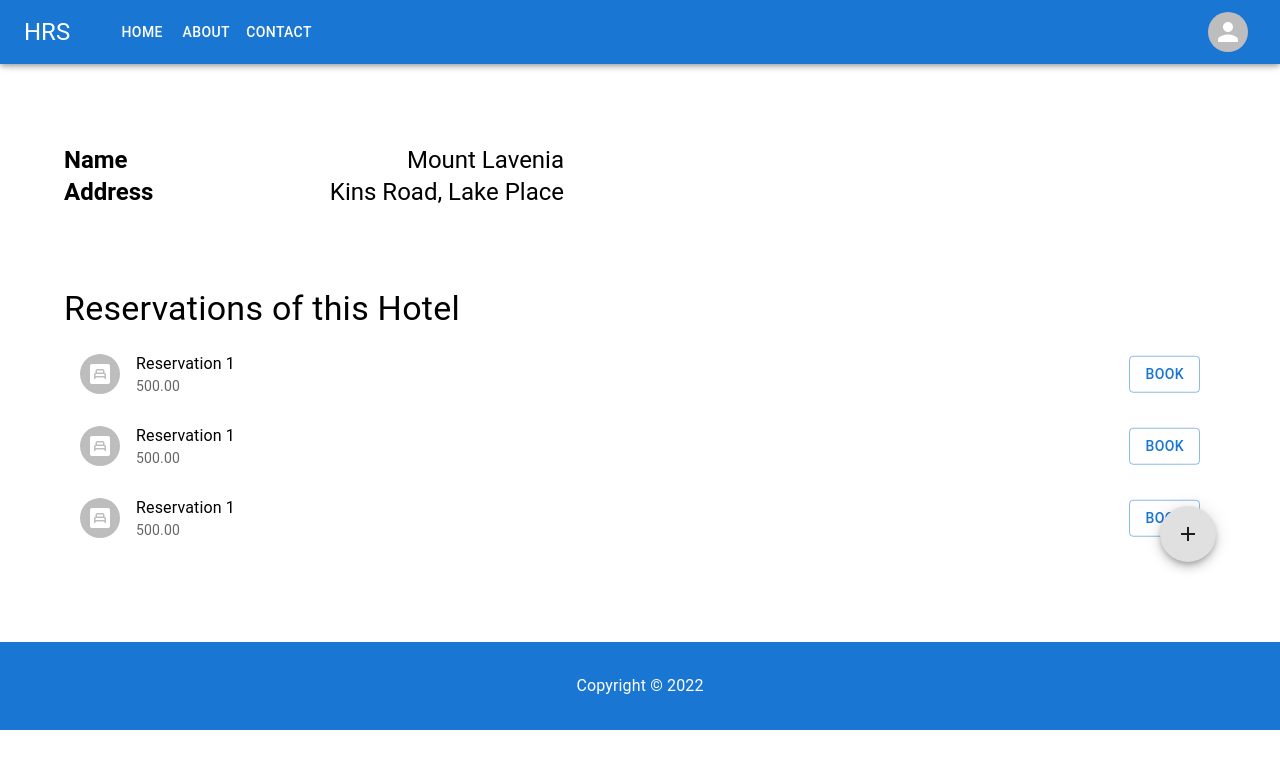
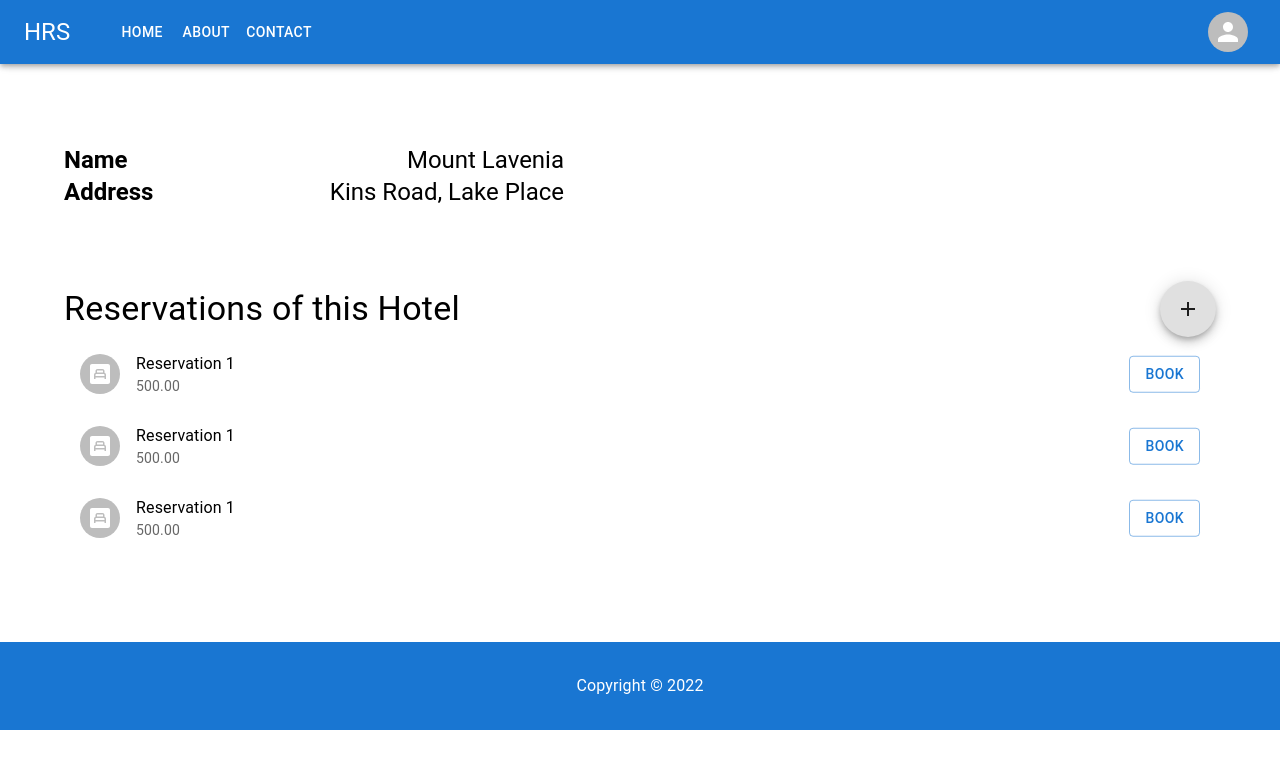
Before and after one commit to LassazVegaz/Hotel-Reservation-System, a React (Create React App) app in the folder frontend/: page / in a window 1280 px wide. Shown: the top 768 px of the page. Built offline with nearby package versions, Linux system fonts and the light colour scheme.

Commit message:
hotel reservations add icon alignment

```diff
--- a/frontend/src/pages/HotelVewPage/HotelReservations.tsx
+++ b/frontend/src/pages/HotelVewPage/HotelReservations.tsx
@@ -9,21 +9,26 @@ export const HotelReservations = () => {
 
 	return (
 		<>
-			<Box mt={10} position="relative">
-				<Typography variant="h4">Reservations of this Hotel</Typography>
-
-				<ReservationsList />
-
+			<Box mt={10}>
+				<Typography
+					variant="h4"
+					position="relative"
+					display="flex"
+					alignItems="center"
+				>
+					Reservations of this Hotel
 					<Fab
 						sx={{
 							position: "absolute",
 							right: 0,
-						bottom: 0,
 						}}
 						onClick={() => setOpenDialog(true)}
 					>
 						<AddIcon />
 					</Fab>
+				</Typography>
+
+				<ReservationsList />
 			</Box>
 
 			<AddEditReservationDialog
```
Lines whose indentation alone changed are shown as unchanged.
